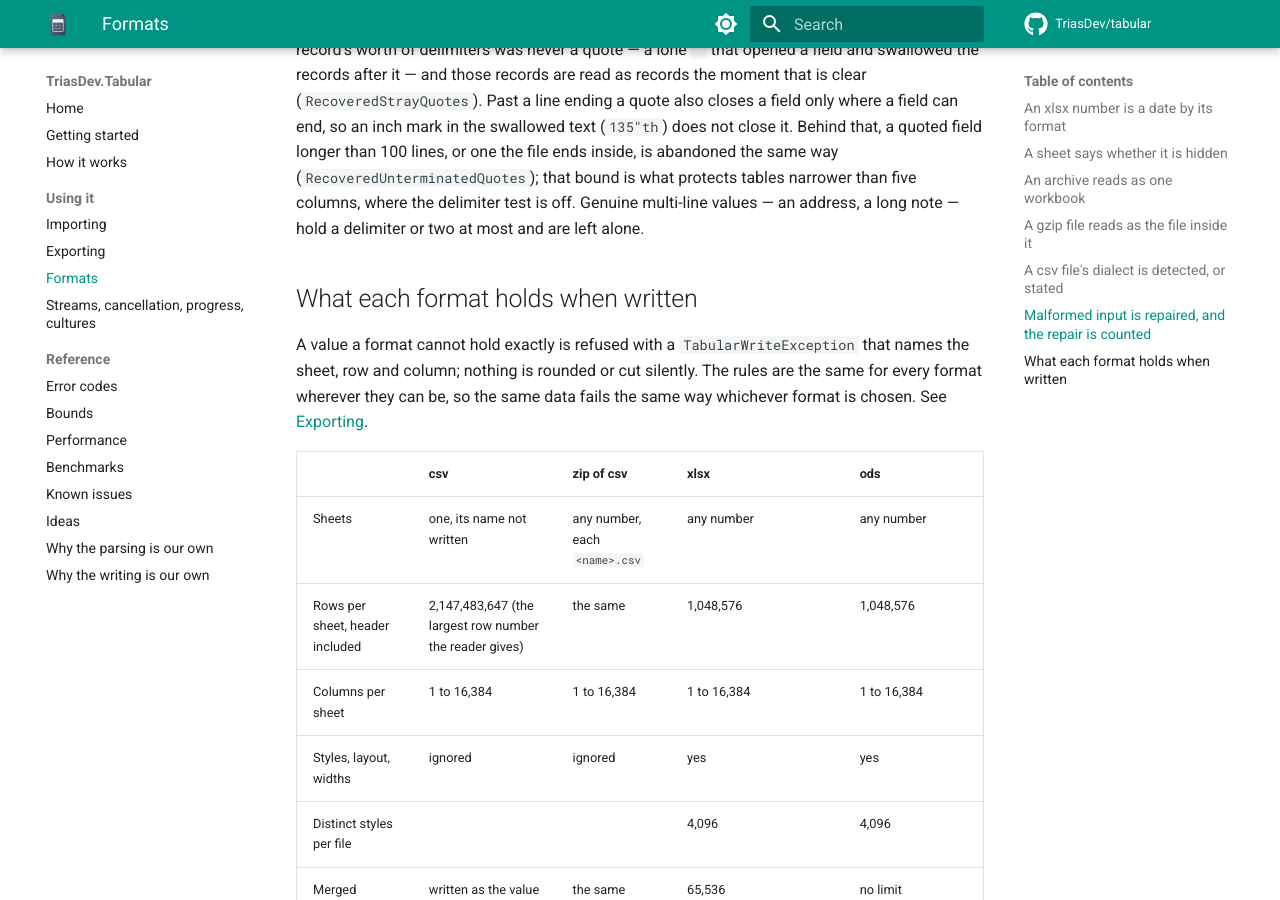
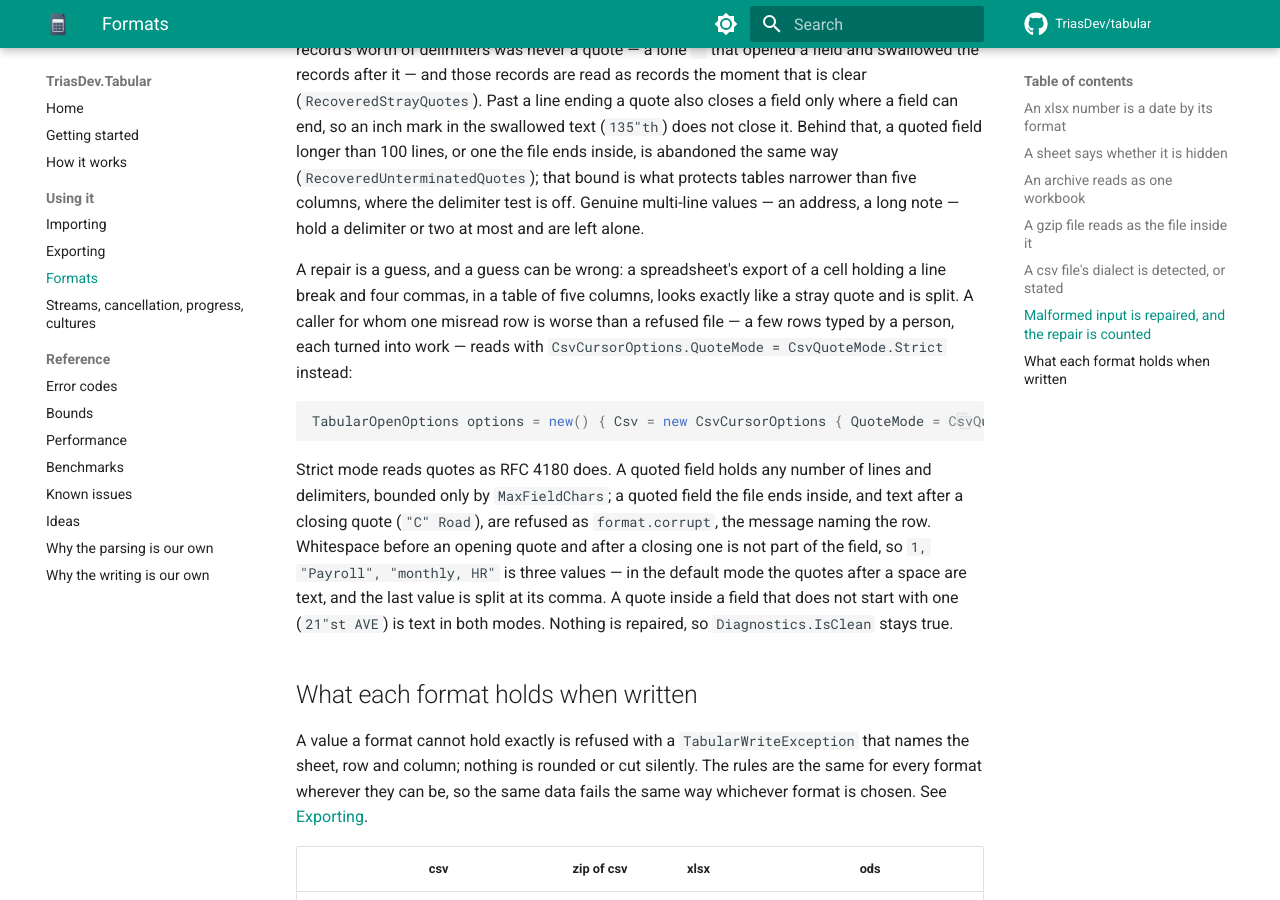
Before and after one commit to TriasDev/tabular, an MkDocs documentation site: the page built from docs/formats.md, in a window 1280 px wide and 900 px high, scrolled down 3992 px. Built offline with MkDocs 1.6.1 and Material for MkDocs 9.7.7, drawn with Linux system fonts in a browser that asks for light colours; comment, search, counter and statistics services are not loaded.

Commit message:
docs: describe strict csv quoting

````diff
--- a/docs/formats.md
+++ b/docs/formats.md
@@ -157,6 +157,23 @@ one the file ends inside, is abandoned the same way (`RecoveredUnterminatedQuote
 what protects tables narrower than five columns, where the delimiter test is off. Genuine multi-line
 values — an address, a long note — hold a delimiter or two at most and are left alone.
 
+A repair is a guess, and a guess can be wrong: a spreadsheet's export of a cell holding a line break
+and four commas, in a table of five columns, looks exactly like a stray quote and is split. A caller
+for whom one misread row is worse than a refused file — a few rows typed by a person, each turned into
+work — reads with `CsvCursorOptions.QuoteMode = CsvQuoteMode.Strict` instead:
+
+```csharp
+TabularOpenOptions options = new() { Csv = new CsvCursorOptions { QuoteMode = CsvQuoteMode.Strict } };
+```
+
+Strict mode reads quotes as RFC 4180 does. A quoted field holds any number of lines and delimiters,
+bounded only by `MaxFieldChars`; a quoted field the file ends inside, and text after a closing quote
+(`"C" Road`), are refused as `format.corrupt`, the message naming the row. Whitespace before an
+opening quote and after a closing one is not part of the field, so `1, "Payroll", "monthly, HR"` is
+three values — in the default mode the quotes after a space are text, and the last value is split at
+its comma. A quote inside a field that does not start with one (`21"st AVE`) is text in both modes.
+Nothing is repaired, so `Diagnostics.IsClean` stays true.
+
 ## What each format holds when written
 
 A value a format cannot hold exactly is refused with a `TabularWriteException` that names the sheet,
````
Also changed, not shown: docs/KNOWN-ISSUES.md (+5 -2 lines), docs/bounds.md (+3 -3 lines), docs/error-codes.md (+1 -1 lines), 3 other files.
